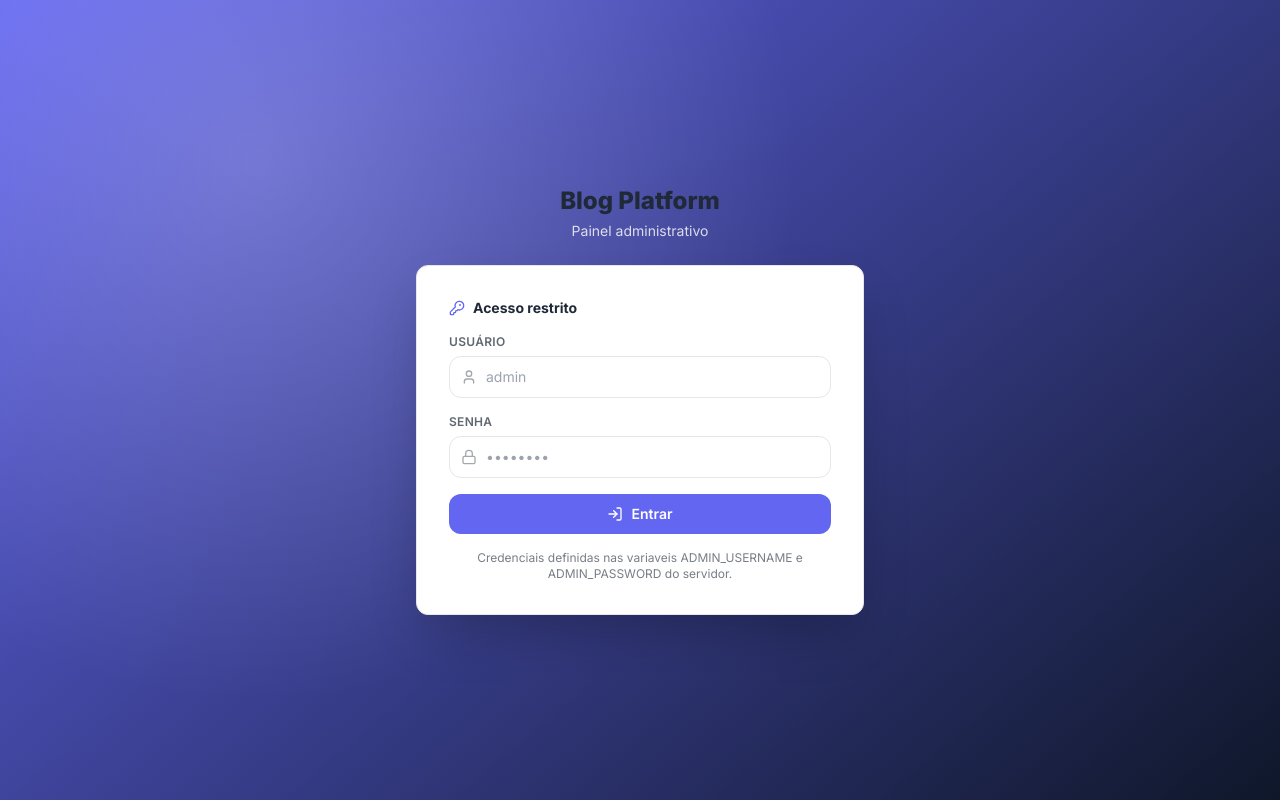
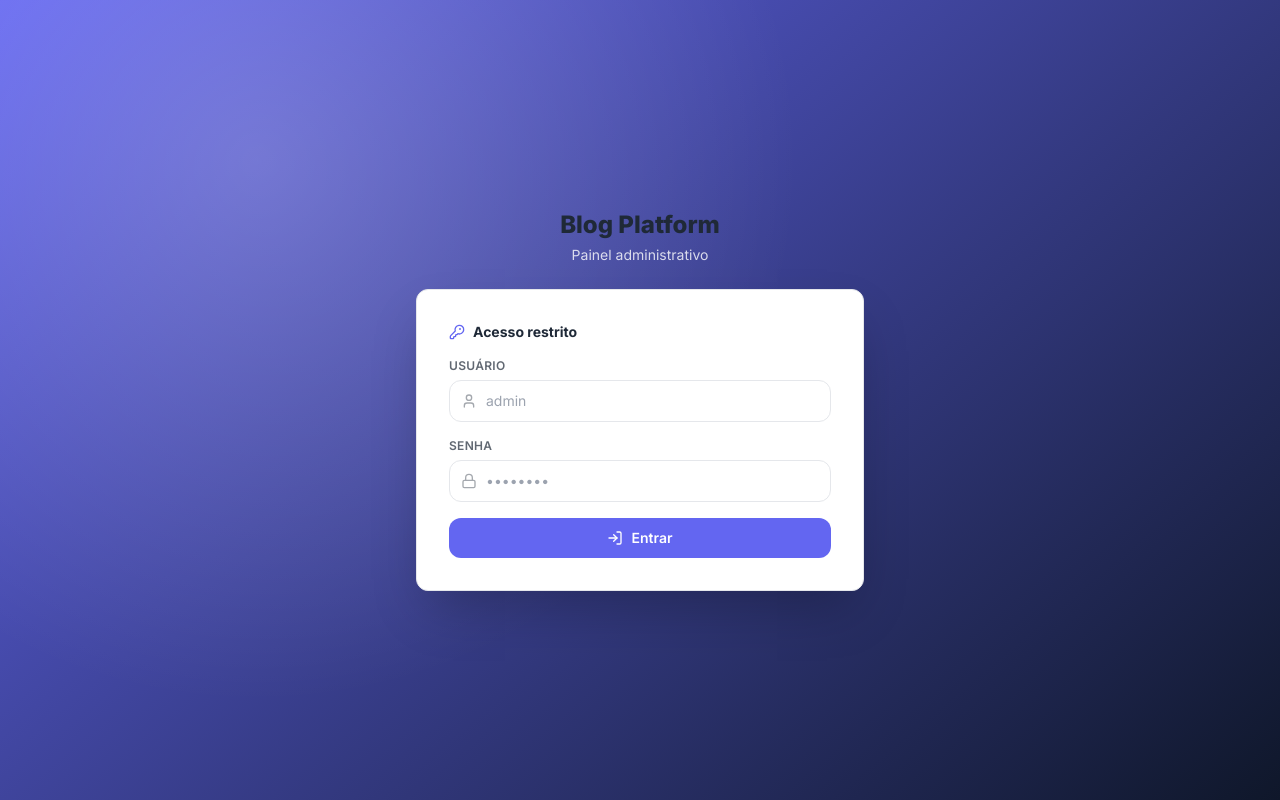
Before and after one commit to HomeSweet2001/blog-system, a React (Vite) app in the folder client/: page /admin/login in a window 1280 px wide. Built offline with nearby package versions, Linux system fonts and the light colour scheme.

Commit message:
Add files via upload

```diff
--- a/client/src/pages/admin/LoginPage.jsx
+++ b/client/src/pages/admin/LoginPage.jsx
@@ -126,11 +126,6 @@ export default function LoginPage() {
             )}
             {busy ? "Entrando..." : "Entrar"}
           </button>
-
-          <p className="text-center text-xs opacity-60">
-            Credenciais definidas nas variaveis ADMIN_USERNAME e ADMIN_PASSWORD
-            do servidor.
-          </p>
         </form>
       </div>
     </div>
```
